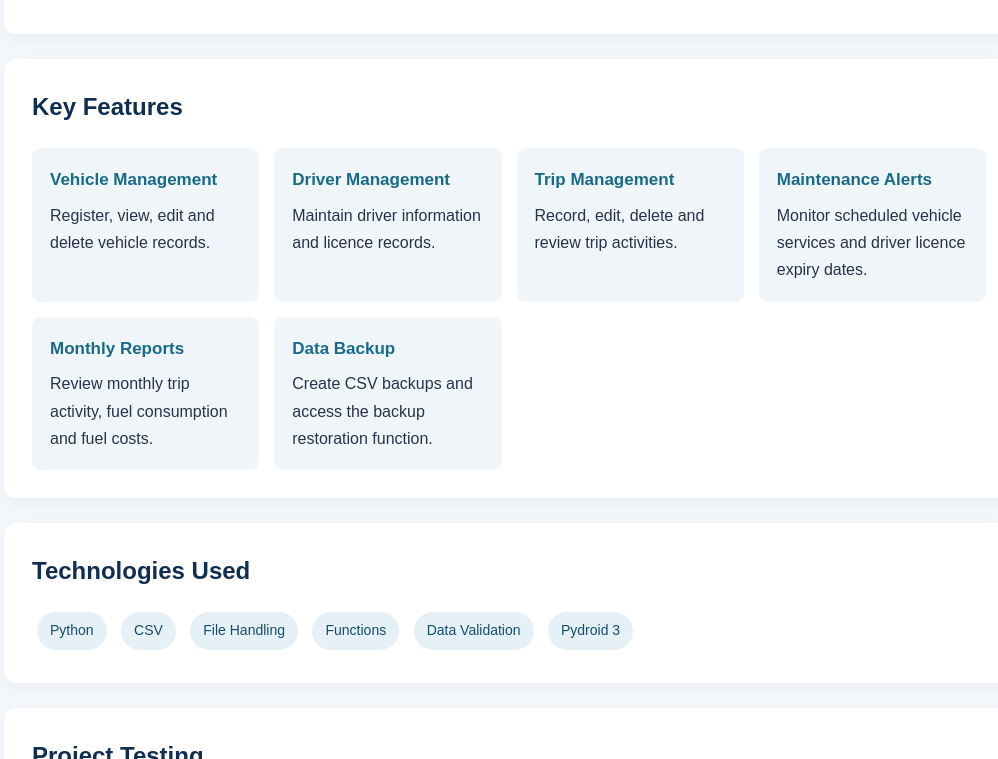
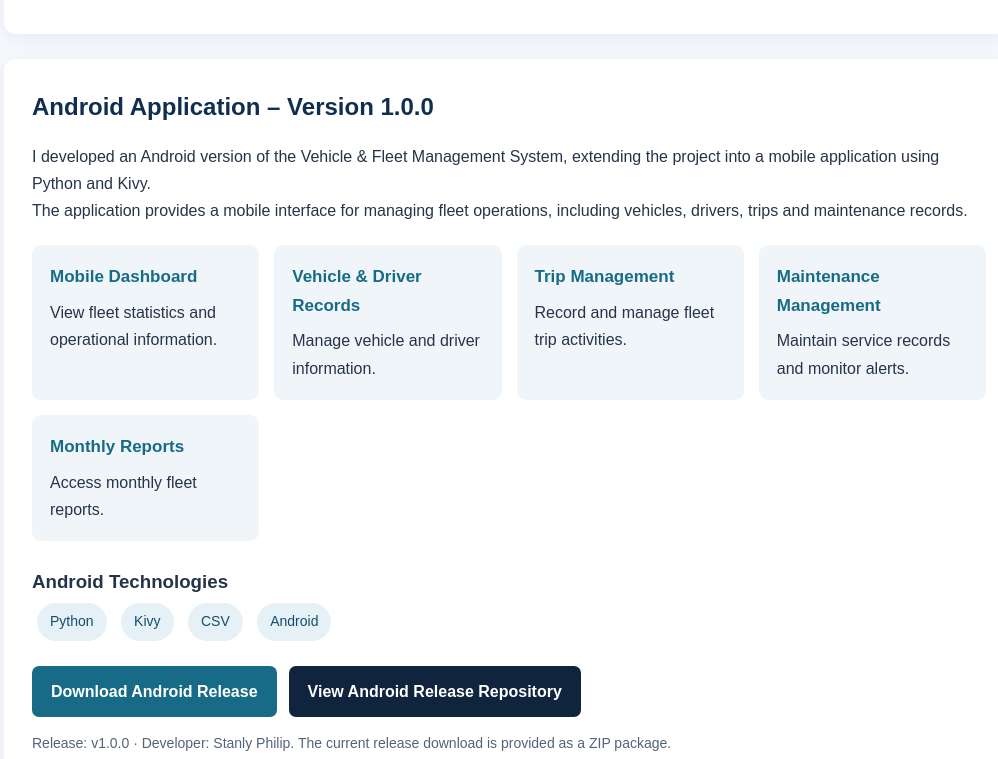
Before and after one commit to philipkhoswe/stanly-digital-portfolio, a plain HTML site: page fleet-management.html in a window 1280 px wide. Shown: the part 1501-2260 px from the top of the page, without its empty margins (131-1129 px from the left). Drawn offline with Linux system fonts and the light colour scheme.

Commit message:
add android fleet-management application to website

```diff
--- a/fleet-management.html
+++ b/fleet-management.html
@@ -203,6 +203,80 @@
 </section>
 
 
+<section id="android-app">
+    <h2>Android Application – Version 1.0.0</h2>
+
+    <p>
+        I developed an Android version of the Vehicle & Fleet
+        Management System, extending the project into a
+        mobile application using Python and Kivy.
+    </p>
+
+    <p>
+        The application provides a mobile interface for
+        managing fleet operations, including vehicles,
+        drivers, trips and maintenance records.
+    </p>
+
+    <div class="features">
+
+        <div class="feature">
+            <h3>Mobile Dashboard</h3>
+            <p>View fleet statistics and operational information.</p>
+        </div>
+
+        <div class="feature">
+            <h3>Vehicle & Driver Records</h3>
+            <p>Manage vehicle and driver information.</p>
+        </div>
+
+        <div class="feature">
+            <h3>Trip Management</h3>
+            <p>Record and manage fleet trip activities.</p>
+        </div>
+
+        <div class="feature">
+            <h3>Maintenance Management</h3>
+            <p>Maintain service records and monitor alerts.</p>
+        </div>
+
+        <div class="feature">
+            <h3>Monthly Reports</h3>
+            <p>Access monthly fleet reports.</p>
+        </div>
+
+    </div>
+
+    <h3 style="margin-top:25px;">Android Technologies</h3>
+
+    <span class="technology">Python</span>
+    <span class="technology">Kivy</span>
+    <span class="technology">CSV</span>
+    <span class="technology">Android</span>
+
+    <div class="buttons">
+
+        <a class="btn"
+           href="https://github.com/philipkhoswe/fleet-management-system/releases/tag/v1.0.0"
+           target="_blank" rel="noopener">
+            Download Android Release
+        </a>
+
+        <a class="btn secondary"
+           href="https://github.com/philipkhoswe/fleet-management-system"
+           target="_blank" rel="noopener">
+            View Android Release Repository
+        </a>
+
+    </div>
+
+    <p style="margin-top:15px; font-size:14px; color:#526477;">
+        Release: v1.0.0 · Developer: Stanly Philip.
+        The current release download is provided as a ZIP package.
+    </p>
+
+</section>
+
     <section>
         <h2>Key Features</h2>
 
```
